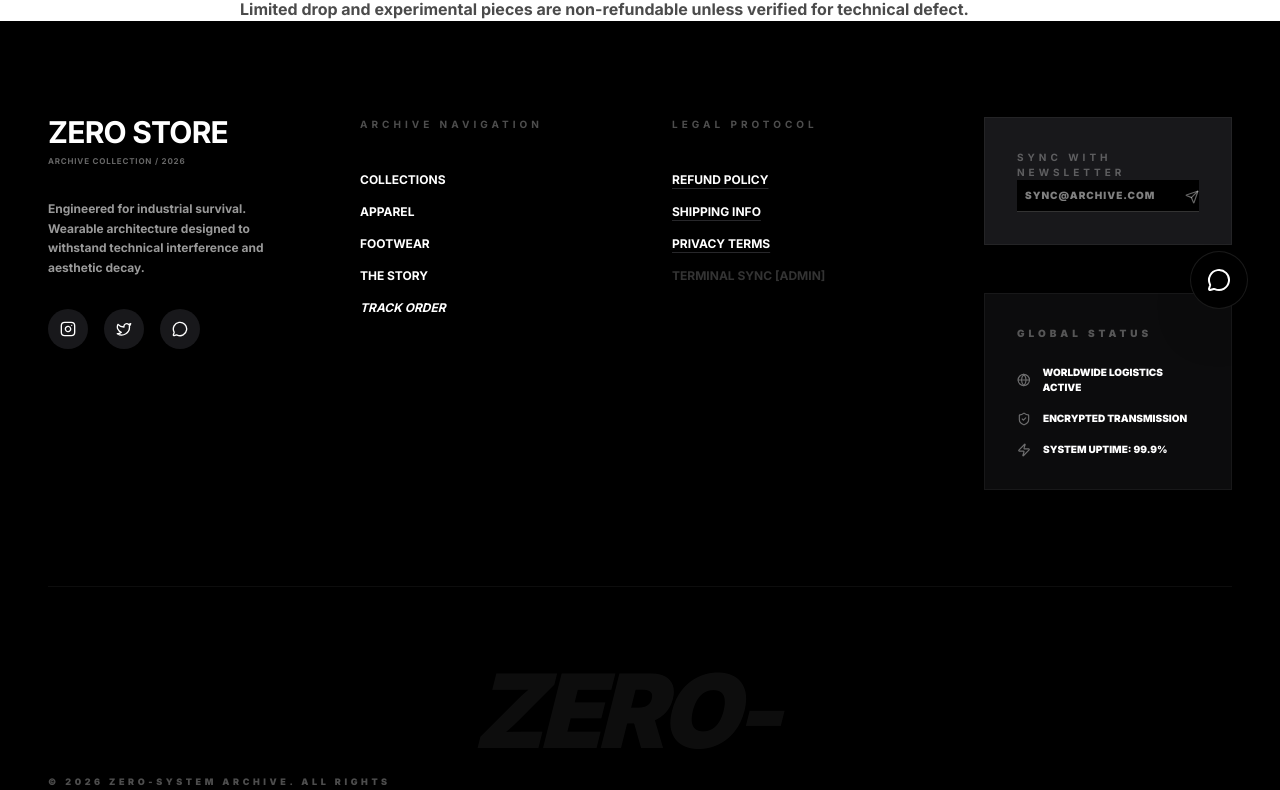
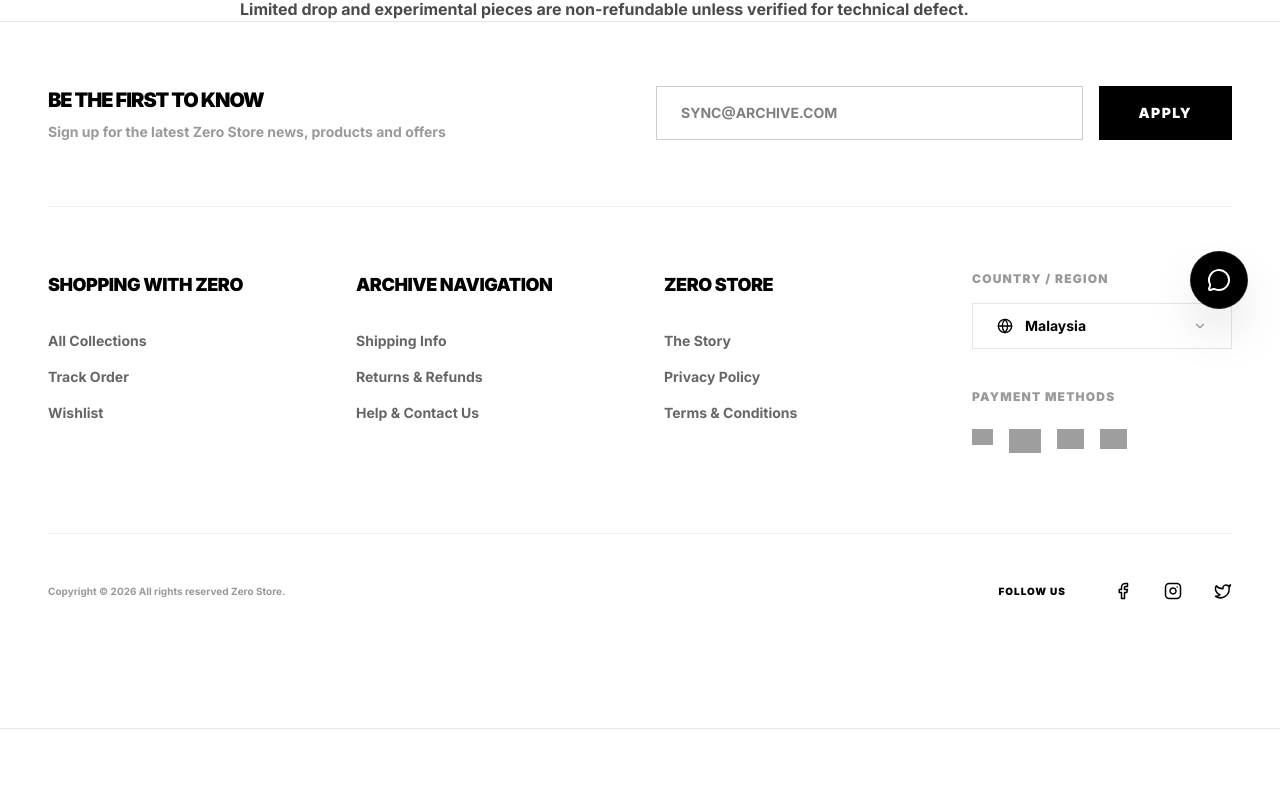
Before and after one commit to scaryhour/zero-store, a Next.js app: page /policies/refund in a window 1280 px wide. Shown: the part 459-1249 px from the top of the page. Built offline with nearby package versions, Linux system fonts and the light colour scheme; no server answers; the database is empty; grey boxes are pictures that could not be loaded.

Commit message:
Design: Typography & Footer overhaul (JD Sports style)

```diff
--- a/app/components/Footer.tsx
+++ b/app/components/Footer.tsx
@@ -3,11 +3,35 @@ import React from 'react';
 import Link from 'next/link';
 import { Instagram, Twitter, MessageCircle, Zap, ShieldCheck, Globe, Send } from 'lucide-react';
 import { useLanguage } from '../context/LanguageContext';
+import { supabase } from '@/lib/supabase';
 
 export default function Footer() {
     const { t } = useLanguage();
     const [email, setEmail] = React.useState('');
     const [status, setStatus] = React.useState<'idle' | 'loading' | 'success' | 'error'>('idle');
+    const [isAdmin, setIsAdmin] = React.useState(false);
+
+    React.useEffect(() => {
+        const checkAdmin = async () => {
+            const { data: { session } } = await supabase.auth.getSession();
+            if (session) {
+                const { data: profile } = await supabase.from('profiles').select('is_admin').eq('id', session.user.id).single();
+                if (profile?.is_admin) setIsAdmin(true);
+            }
+        };
+        checkAdmin();
+
+        const { data: { subscription } } = supabase.auth.onAuthStateChange(async (_event, session) => {
+            if (session) {
+                const { data: profile } = await supabase.from('profiles').select('is_admin').eq('id', session.user.id).single();
+                setIsAdmin(!!profile?.is_admin);
+            } else {
+                setIsAdmin(false);
+            }
+        });
+
+        return () => subscription.unsubscribe();
+    }, []);
 
     const handleSubmit = async (e: React.FormEvent) => {
         e.preventDefault();
@@ -30,115 +54,122 @@ export default function Footer() {
         }
     };
     return (
-        <footer className="bg-black text-white pt-24 pb-12 px-6 md:px-12 font-sans overflow-hidden">
-            <div className="max-w-[1800px] mx-auto">
-                <div className="grid grid-cols-1 md:grid-cols-2 lg:grid-cols-4 gap-16 mb-24">
+        <footer className="bg-white text-black border-t border-black/10 pt-16 pb-12 font-sans selection:bg-black selection:text-white">
+            <div className="max-w-[1800px] mx-auto px-6 md:px-12">
 
-                    {/* Brand Identity */}
-                    <div className="space-y-8">
-                        <div className="flex flex-col">
-                            <span className="text-3xl font-bold tracking-tight uppercase leading-none">Zero Store</span>
-                            <span className="text-[8px] font-bold uppercase tracking-widest opacity-40 mt-2">Archive Collection / 2026</span>
+                {/* Upper Section: Newsletter */}
+                <div className="border-b border-black/5 pb-16 mb-16 flex flex-col md:flex-row justify-between items-start gap-12">
+                    <div className="max-w-md">
+                        <h3 className="text-xl font-black uppercase tracking-tighter mb-2">{t('footer.newsletter_title')}</h3>
+                        <p className="text-sm font-bold text-black/40">{t('footer.newsletter_subtitle')}</p>
                     </div>
-                        <p className="text-xs font-bold leading-relaxed opacity-60 max-w-xs">
-                            Engineered for industrial survival. Wearable architecture designed to withstand technical interference and aesthetic decay.
-                        </p>
-                        <div className="flex gap-4">
-                            <a href="https://instagram.com" target="_blank" rel="noopener noreferrer" className="p-3 bg-zinc-900 hover:bg-white hover:text-black transition-all rounded-full group">
-                                <Instagram size={16} />
-                            </a>
-                            <a href="https://twitter.com" target="_blank" rel="noopener noreferrer" className="p-3 bg-zinc-900 hover:bg-white hover:text-black transition-all rounded-full group">
-                                <Twitter size={16} />
-                            </a>
-                            <a href="https://wa.me/" target="_blank" rel="noopener noreferrer" className="p-3 bg-zinc-900 hover:bg-white hover:text-black transition-all rounded-full group">
-                                <MessageCircle size={16} />
-                            </a>
-                        </div>
-                    </div>
-
-                    {/* Navigation Nodes */}
-                    <div>
-                        <h4 className="text-[10px] font-bold uppercase tracking-[0.4em] mb-10 opacity-30">{t('footer.navigation')}</h4>
-                        <ul className="space-y-4 text-xs font-bold uppercase">
-                            <li><Link href="/" className="hover:text-blue-500 transition-colors uppercase">{t('nav.collections')}</Link></li>
-                            <li><Link href="/?search=apparel" className="hover:text-blue-500 transition-colors uppercase">{t('nav.apparel')}</Link></li>
-                            <li><Link href="/?search=footwear" className="hover:text-blue-500 transition-colors uppercase">{t('nav.footwear')}</Link></li>
-                            <li><Link href="/about" className="hover:text-blue-500 transition-colors uppercase">{t('nav.story')}</Link></li>
-                            <li><Link href="/track" className="hover:text-blue-500 transition-colors uppercase italic">{t('nav.track')}</Link></li>
-                        </ul>
-                    </div>
-
-                    {/* Legal Protocol */}
-                    <div>
-                        <h4 className="text-[10px] font-bold uppercase tracking-[0.4em] mb-10 opacity-30">{t('footer.legal')}</h4>
-                        <ul className="space-y-4 text-xs font-bold uppercase">
-                            <li><Link href="/policies/refund" className="hover:text-red-500 transition-colors uppercase underline decoration-zinc-800 underline-offset-4">Refund Policy</Link></li>
-                            <li><Link href="/policies/shipping" className="hover:text-red-500 transition-colors uppercase underline decoration-zinc-800 underline-offset-4">Shipping Info</Link></li>
-                            <li><Link href="/policies/privacy" className="hover:text-red-500 transition-colors uppercase underline decoration-zinc-800 underline-offset-4">Privacy Terms</Link></li>
-                            <li><Link href="/admin/dashboard" className="opacity-20 hover:opacity-100 transition-opacity uppercase">Terminal Sync [Admin]</Link></li>
-                        </ul>
-                    </div>
-
-                    {/* System Status & Newsletter */}
-                    <div className="space-y-12">
-                        <div className="bg-zinc-900 p-8 border border-white/5 relative">
-                            <h4 className="text-[10px] font-bold uppercase tracking-[0.4em] opacity-30">{t('footer.newsletter')}</h4>
-                            <form onSubmit={handleSubmit} className="relative group">
+                    <form onSubmit={handleSubmit} className="w-full max-w-xl flex gap-4">
+                        <div className="flex-1 relative">
                             <input
                                 type="email"
                                 value={email}
                                 onChange={(e) => setEmail(e.target.value)}
                                 placeholder={t('footer.newsletter_placeholder')}
                                 disabled={status === 'loading' || status === 'success'}
-                                    className="w-full bg-black border-b border-white/20 p-2 text-[10px] font-black tracking-widest outline-none focus:border-blue-500 transition-all disabled:opacity-50"
+                                className="w-full border border-black/20 px-6 py-4 text-sm font-bold outline-none focus:border-black transition-all"
                             />
+                            {status === 'success' && <p className="absolute -bottom-6 left-0 text-[10px] font-bold text-emerald-600 uppercase">{t('footer.newsletter_success')}</p>}
+                        </div>
                         <button
                             type="submit"
                             disabled={status === 'loading' || status === 'success'}
-                                    className="absolute right-0 bottom-2 text-white/40 hover:text-white transition-colors"
+                            className="bg-black text-white px-10 py-4 text-sm font-black uppercase tracking-widest hover:bg-emerald-600 transition-all disabled:bg-black/20"
                         >
-                                    {status === 'loading' ? <div className="animate-spin w-3 h-3 border-2 border-white/20 border-t-white rounded-full" /> : <Send size={14} />}
+                            {status === 'loading' ? '...' : t('cart.apply')}
                         </button>
                     </form>
-                            {status === 'success' && <p className="text-[8px] font-black uppercase text-emerald-500 mt-4 tracking-widest">{t('footer.newsletter_success')}</p>}
-                            {status === 'error' && <p className="text-[8px] font-black uppercase text-red-500 mt-4 tracking-widest">{t('footer.newsletter_error')}</p>}
                 </div>
 
-                        <div className="bg-zinc-900/50 p-8 border border-white/5 relative">
-                            <div className="absolute top-2 right-2 flex gap-1">
-                                <div className="w-1 h-1 bg-emerald-500 rounded-full animate-pulse" />
-                                <div className="w-1 h-1 bg-emerald-500 rounded-full animate-pulse delay-75" />
+                {/* Middle Section: Main Links */}
+                <div className="grid grid-cols-1 md:grid-cols-2 lg:grid-cols-4 gap-12 mb-20">
+
+                    {/* Shopping */}
+                    <div>
+                        <h4 className="text-lg font-black uppercase tracking-tight mb-8">{t('footer.shopping_title')}</h4>
+                        <ul className="space-y-4 text-sm font-bold text-black/60">
+                            <li><Link href="/" className="hover:text-black transition-colors">{t('footer.all_collections')}</Link></li>
+                            <li><Link href="/track" className="hover:text-black transition-colors">{t('track.title')}</Link></li>
+                            <li><Link href="/wishlist" className="hover:text-black transition-colors">{t('wishlist.title')}</Link></li>
+                            {isAdmin && <li><Link href="/admin/dashboard" className="text-black/20 hover:text-black transition-colors uppercase font-black">Terminal Sync [Admin]</Link></li>}
+                        </ul>
                     </div>
-                            <h4 className="text-[10px] font-black uppercase tracking-[0.4em] opacity-30 mb-6">{t('footer.status')}</h4>
-                            <div className="space-y-4">
+
+                    {/* Customer Care */}
+                    <div>
+                        <h4 className="text-lg font-black uppercase tracking-tight mb-8">{t('footer.navigation')}</h4>
+                        <ul className="space-y-4 text-sm font-bold text-black/60">
+                            <li><Link href="/policies/shipping" className="hover:text-black transition-colors">Shipping Info</Link></li>
+                            <li><Link href="/policies/refund" className="hover:text-black transition-colors">Returns & Refunds</Link></li>
+                            <li><Link href="/support" className="hover:text-black transition-colors">Help & Contact Us</Link></li>
+                        </ul>
+                    </div>
+
+                    {/* About Us */}
+                    <div>
+                        <h4 className="text-lg font-black uppercase tracking-tight mb-8">Zero Store</h4>
+                        <ul className="space-y-4 text-sm font-bold text-black/60">
+                            <li><Link href="/about" className="hover:text-black transition-colors">{t('nav.story')}</Link></li>
+                            <li><Link href="/policies/privacy" className="hover:text-black transition-colors">Privacy Policy</Link></li>
+                            <li><Link href="/policies/terms" className="hover:text-black transition-colors">Terms & Conditions</Link></li>
+                        </ul>
+                    </div>
+
+                    {/* Regional & Payments */}
+                    <div className="flex flex-col gap-10">
+                        <div>
+                            <h4 className="text-xs font-black uppercase tracking-widest text-black/40 mb-4">{t('footer.country_label')}</h4>
+                            <div className="border border-black/10 px-6 py-3 flex items-center justify-between group cursor-pointer hover:border-black transition-all">
                                 <div className="flex items-center gap-3">
-                                    <Globe size={14} className="opacity-40" />
-                                    <span className="text-[10px] font-black uppercase">{t('footer.logistics_status')}</span>
+                                    <Globe size={16} />
+                                    <span className="text-sm font-bold">Malaysia</span>
                                 </div>
-                                <div className="flex items-center gap-3">
-                                    <ShieldCheck size={14} className="opacity-40" />
-                                    <span className="text-[10px] font-black uppercase">{t('footer.encryption_status')}</span>
+                                <ChevronDown size={14} className="opacity-40" />
                             </div>
-                                <div className="flex items-center gap-3">
-                                    <Zap size={14} className="opacity-40" />
-                                    <span className="text-[10px] font-black uppercase">{t('footer.uptime_status')}</span>
+                        </div>
+
+                        <div>
+                            <h4 className="text-xs font-black uppercase tracking-widest text-black/40 mb-6">{t('footer.payment_label')}</h4>
+                            <div className="flex flex-wrap gap-4 opacity-100 grayscale hover:grayscale-0 transition-all duration-500">
+                                <img src="https://upload.wikimedia.org/wikipedia/commons/5/5e/Visa_Inc._logo.svg" className="h-4" alt="Visa" />
+                                <img src="https://upload.wikimedia.org/wikipedia/commons/2/2a/Mastercard-logo.svg" className="h-6" alt="Mastercard" />
+                                <img src="https://upload.wikimedia.org/wikipedia/commons/b/b5/PayPal.svg" className="h-5" alt="PayPal" />
+                                <img src="https://upload.wikimedia.org/wikipedia/commons/f/fa/Apple_logo_black.svg" className="h-5" alt="Apple Pay" />
                             </div>
                         </div>
                     </div>
                 </div>
 
-                </div>
-
-                {/* Bottom Bar */}
-                <div className="pt-12 border-t border-white/5 flex flex-col md:flex-row justify-between items-center gap-8">
-                    <p className="text-[9px] font-black uppercase tracking-[0.4em] opacity-30">
-                        &copy; 2026 ZERO-SYSTEM ARCHIVE. ALL RIGHTS RESERVED.
+                {/* Bottom Section */}
+                <div className="pt-12 border-t border-black/5 flex flex-col md:flex-row justify-between items-center gap-8">
+                    <p className="text-[10px] font-bold text-black/40">
+                        Copyright © 2026 All rights reserved Zero Store.
                     </p>
-                    <div className="flex gap-8">
-                        <span className="text-[8vw] font-black italic opacity-5 select-none pointer-events-none tracking-tighter">ZERO-PROTOCOL</span>
+                    <div className="flex items-center gap-8">
+                        <span className="text-[10px] font-black uppercase tracking-widest mr-4">{t('footer.follow_us')}</span>
+                        <a href="https://facebook.com" className="hover:scale-110 transition-transform"><Facebook size={18} /></a>
+                        <a href="https://instagram.com" className="hover:scale-110 transition-transform"><Instagram size={18} /></a>
+                        <a href="https://twitter.com" className="hover:scale-110 transition-transform"><Twitter size={18} /></a>
                     </div>
                 </div>
             </div>
         </footer>
     );
 }
+
+// Helper icon component since ChevronDown wasn't imported
+const ChevronDown = ({ size, className }: { size: number, className: string }) => (
+    <svg width={size} height={size} viewBox="0 0 24 24" fill="none" stroke="currentColor" strokeWidth="2" strokeLinecap="round" strokeLinejoin="round" className={className}>
+        <path d="m6 9 6 6 6-6" />
+    </svg>
+);
+
+const Facebook = ({ size, className }: { size: number, className?: string }) => (
+    <svg width={size} height={size} viewBox="0 0 24 24" fill="none" stroke="currentColor" strokeWidth="2" strokeLinecap="round" strokeLinejoin="round" className={className}>
+        <path d="M18 2h-3a5 5 0 0 0-5 5v3H7v4h3v8h4v-8h3l1-4h-4V7a1 1 0 0 1 1-1h3z" />
+    </svg>
+);
--- a/app/context/LanguageContext.tsx
+++ b/app/context/LanguageContext.tsx
@@ -109,7 +109,16 @@ export const translations: Translations = {
     'track.status_payment': { EN: 'Payment Pending', CN: '支付待定' },
     'track.status_processing': { EN: 'Processing', CN: '处理中' },
     'track.status_shipped': { EN: 'Shipped', CN: '已出库' },
-    'track.status_delivered': { EN: 'Delivered', CN: '已送达' }
+    'track.status_delivered': { EN: 'Delivered', CN: '已送达' },
+
+    // New JD Style Footer
+    'footer.newsletter_title': { EN: 'Be the first to know', CN: '第一时间获取动态' },
+    'footer.newsletter_subtitle': { EN: 'Sign up for the latest Zero Store news, products and offers', CN: '订阅以获取 Zero Store 的最新资讯、产品和优惠' },
+    'footer.shopping_title': { EN: 'Shopping with Zero', CN: '在 Zero 购物' },
+    'footer.country_label': { EN: 'Country / Region', CN: '国家 / 地区' },
+    'footer.payment_label': { EN: 'Payment methods', CN: '支付方式' },
+    'footer.follow_us': { EN: 'Follow Us', CN: '关注我们' },
+    'footer.all_collections': { EN: 'All Collections', CN: '所有系列' }
 };
 
 interface LanguageContextType {
--- a/app/globals.css
+++ b/app/globals.css
@@ -9,7 +9,7 @@
   --color-background: var(--background);
   --color-foreground: var(--foreground);
   --font-sans: var(--font-inter), sans-serif;
-  --font-display: var(--font-space-grotesk), sans-serif;
+  --font-display: var(--font-inter), sans-serif;
   --font-mono: var(--font-geist-mono), monospace;
 }
 
--- a/app/product/[id]/page.tsx
+++ b/app/product/[id]/page.tsx
@@ -50,8 +50,8 @@ export default async function ProductPage({ params }: Props) {
   if (!product) {
     return (
       <div className="min-h-screen bg-white flex flex-col items-center justify-center p-12">
-        <h1 className="text-4xl font-black italic uppercase tracking-tighter mb-4">ARCHIVE NODE LOST</h1>
-        <a href="/" className="text-[10px] font-black border border-black px-8 py-3 uppercase tracking-widest">Return to System</a>
+        <h1 className="text-4xl font-black uppercase tracking-tighter mb-4 text-black">ARCHIVE NODE LOST</h1>
+        <a href="/" className="text-[11px] font-black border-2 border-black px-8 py-3 uppercase tracking-widest hover:bg-black hover:text-white transition-all">Return to System</a>
       </div>
     );
   }
--- a/scripts/elevate_admin.js
+++ b/scripts/elevate_admin.js
@@ -1,7 +1,7 @@
 import { createClient } from '@supabase/supabase-js';
 
-const supabaseUrl = process.env.NEXT_PUBLIC_SUPABASE_URL!;
-const supabaseServiceKey = process.env.SUPABASE_SERVICE_ROLE_KEY!;
+const supabaseUrl = process.env.NEXT_PUBLIC_SUPABASE_URL;
+const supabaseServiceKey = process.env.SUPABASE_SERVICE_ROLE_KEY;
 const supabase = createClient(supabaseUrl, supabaseServiceKey);
 
 async function elevateAdmin() {
```
Also changed, not shown: app/components/Navbar.tsx (+19 -11 lines), app/components/RecentlyViewed.tsx (+19 -6 lines), app/page.tsx (+31 -21 lines), app/product/[id]/ProductClient.tsx (+21 -6 lines), app/track/page.tsx (+6 -6 lines). Lines whose indentation alone changed are shown as unchanged.
